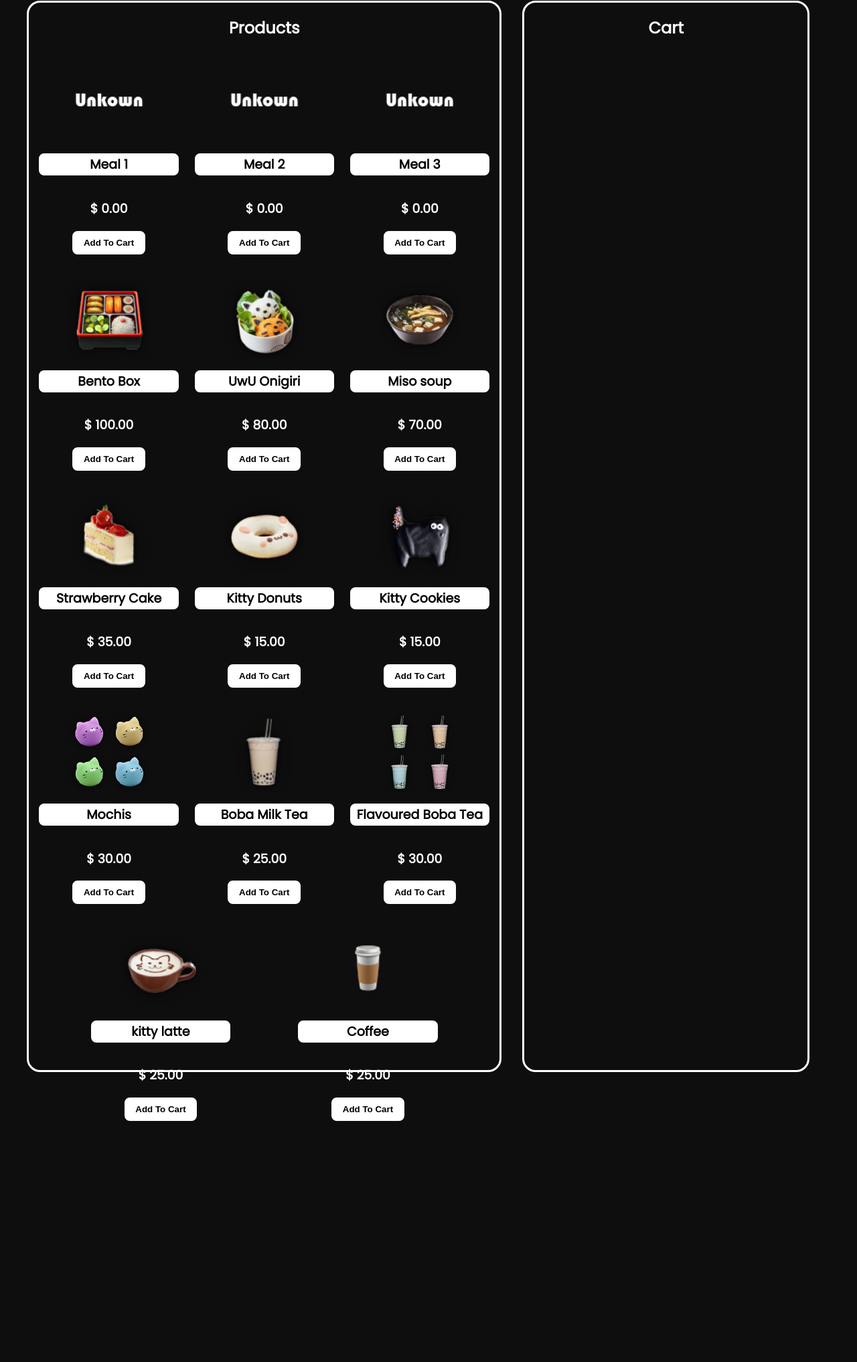
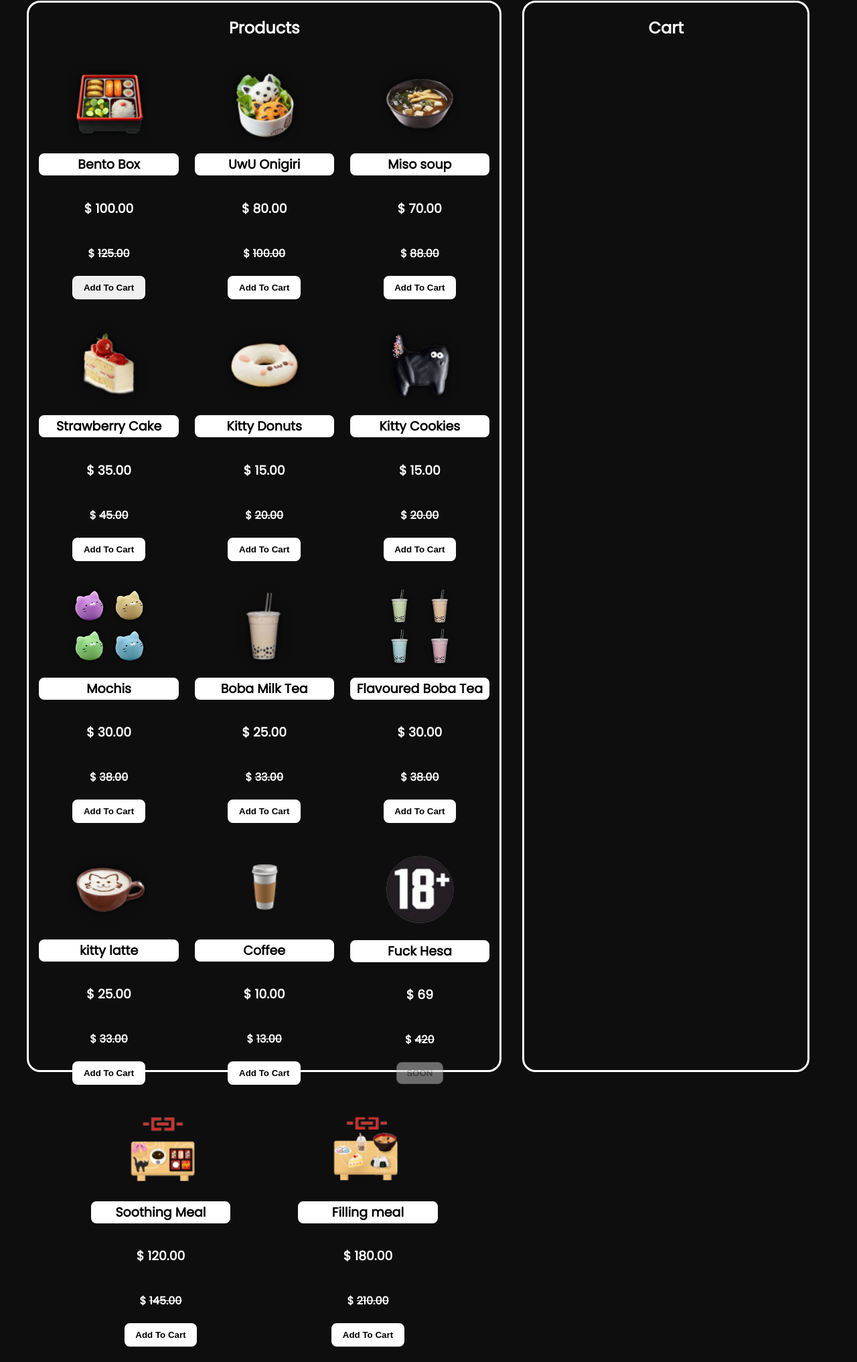
Before and after one commit to hanyalgmy/calculator, a plain HTML site: page index.html in a window 1280 px wide. Shown: the part 397-2431 px from the top of the page at 67% size. Before the commit the page ends 2094 px from the top, so only its background shows below. Drawn offline with Linux system fonts and the light colour scheme.

Commit message:
added 2meals ,new prices, fixed some prices too

```diff
--- a/index.html
+++ b/index.html
@@ -24,41 +24,20 @@
       <h2 class="section-title">Products</h2>
       <div class="products">
         <div class="product">
-          <img class="product-image" src="img/un.png" alt="Meal 1" />
-          <h2 class="product-name">Meal 1</h2>
-          <h3 class="product-price">0.00</h3>
-          <button class="btn btn-primary" data-action="add-to-cart">
+          <img class="product-image" src="img/bento.png" alt="Bento Box" />
+          <h2 class="product-name">Bento Box</h2>
+          <h3 class="product-price">100.00</h3>
+          <h4 class="product-price"><s>125.00</s></h4>
+          <button class="btn" data-action="add-to-cart">
             Add To Cart
           </button>
         </div>
-        <div class="product">
-          <img class="product-image" src="img/un.png" alt="Meal 2" />
-          <h2 class="product-name">Meal 2</h2>
-          <h3 class="product-price">0.00</h3>
-          <button class="btn btn-primary" data-action="add-to-cart">
-            Add To Cart
-          </button>
-        </div>
-        <div class="product">
-          <img class="product-image" src="img/un.png" alt="Meal 3" />
-          <h2 class="product-name">Meal 3</h2>
-          <h3 class="product-price">0.00</h3>
-          <button class="btn btn-primary" data-action="add-to-cart">
-            Add To Cart
-          </button>
-        </div>
-        <div class="product">
-          <img class="product-image" src="img/bento.png" alt="Bento Box" />
-          <h2 class="product-name">Bento Box</h2>
-          <h3 class="product-price">100.00</h3>
-          <button class="btn btn-primary" data-action="add-to-cart">
-            Add To Cart
-          </button>
-        </div>
+
         <div class="product">
           <img class="product-image" src="img/onigiri.png" alt="Onigiri" />
           <h2 class="product-name">UwU Onigiri</h2>
           <h3 class="product-price">80.00</h3>
+          <h4 class="product-price"><s>100.00</s></h4>
           <button class="btn btn-primary" data-action="add-to-cart">
             Add To Cart
           </button>
@@ -67,6 +46,7 @@
           <img class="product-image" src="img/miso.png" alt="Miso Soup" />
           <h2 class="product-name">Miso soup</h2>
           <h3 class="product-price">70.00</h3>
+          <h4 class="product-price"><s>88.00</s></h4>
           <button class="btn btn-primary" data-action="add-to-cart">
             Add To Cart
           </button>
@@ -75,6 +55,7 @@
           <img class="product-image" src="img/cake.png" alt="Cake" />
           <h2 class="product-name">Strawberry Cake</h2>
           <h3 class="product-price">35.00</h3>
+          <h4 class="product-price"><s>45.00</s></h4>
           <button class="btn btn-primary" data-action="add-to-cart">
             Add To Cart
           </button>
@@ -83,6 +64,7 @@
           <img class="product-image" src="img/catdonut.png" alt="Donut" />
           <h2 class="product-name">Kitty Donuts</h2>
           <h3 class="product-price">15.00</h3>
+          <h4 class="product-price"><s>20.00</s></h4>
           <button class="btn btn-primary" data-action="add-to-cart">
             Add To Cart
           </button>
@@ -91,6 +73,7 @@
           <img class="product-image" src="img/catcookie.png" alt="Cookie" />
           <h2 class="product-name">Kitty Cookies</h2>
           <h3 class="product-price">15.00</h3>
+          <h4 class="product-price"><s>20.00</s></h4>
           <button class="btn btn-primary" data-action="add-to-cart">
             Add To Cart
           </button>
@@ -100,6 +83,7 @@
           <img class="product-image" src="img/mochis.png" alt="Mochis" />
           <h2 class="product-name">Mochis</h2>
           <h3 class="product-price">30.00</h3>
+          <h4 class="product-price"><s>38.00</s></h4>
           <button class="btn btn-primary" data-action="add-to-cart">
             Add To Cart
           </button>
@@ -109,6 +93,7 @@
           <img class="product-image" src="img/bubbletea.png" alt="Boba Tea" />
           <h2 class="product-name">Boba Milk Tea</h2>
           <h3 class="product-price">25.00</h3>
+          <h4 class="product-price"><s>33.00</s></h4>
           <button class="btn btn-primary" data-action="add-to-cart">
             Add To Cart
           </button>
@@ -119,6 +104,7 @@
           <img class="product-image" src="img/Flavourd Boba Tea.png" alt="Flavoured Boba Tea" />
           <h2 class="product-name">Flavoured Boba Tea</h2>
           <h3 class="product-price">30.00</h3>
+          <h4 class="product-price"><s>38.00</s></h4>
           <button class="btn btn-primary" data-action="add-to-cart">
             Add To Cart
           </button>
@@ -129,6 +115,7 @@
           <img class="product-image" src="img/latte.png" alt="Latte" />
           <h2 class="product-name">kitty latte</h2>
           <h3 class="product-price">25.00</h3>
+          <h4 class="product-price"><s>33.00</s></h4>
           <button class="btn btn-primary" data-action="add-to-cart">
             Add To Cart
           </button>
@@ -137,7 +124,37 @@
         <div class="product">
           <img class="product-image" src="img/coffee.png" alt="Coffee" />
           <h2 class="product-name">Coffee</h2>
-          <h3 class="product-price">25.00</h3>
+          <h3 class="product-price">10.00</h3>
+          <h4 class="product-price"><s>13.00</s></h4>
+          <button class="btn btn-primary" data-action="add-to-cart">
+            Add To Cart
+          </button>
+        </div>
+
+        <div class="product">
+          <img class="product-image" src="img/18.png" alt="Bento Box" />
+          <h2 class="product-name">Fuck Hesa</h2>
+          <h3 class="product-price">69</h3>
+          <h4 class="product-price"><s>420</s></h4>
+          <button disabled class="btn">
+            SOON
+          </button>
+        </div>
+
+        <div class="product">
+          <img class="product-image" src="img/meal1.png" alt="Meal 1" />
+          <h2 class="product-name">Soothing Meal</h2>
+          <h3 class="product-price">120.00</h3>
+          <h4 class="product-price"><s>145.00</s></h4>
+          <button class="btn btn-primary" data-action="add-to-cart">
+            Add To Cart
+          </button>
+        </div>
+        <div class="product">
+          <img class="product-image" src="img/meal2.png" alt="Meal 2" />
+          <h2 class="product-name">Filling meal</h2>
+          <h3 class="product-price">180.00</h3>
+          <h4 class="product-price"><s>210.00</s></h4>
           <button class="btn btn-primary" data-action="add-to-cart">
             Add To Cart
           </button>
```
